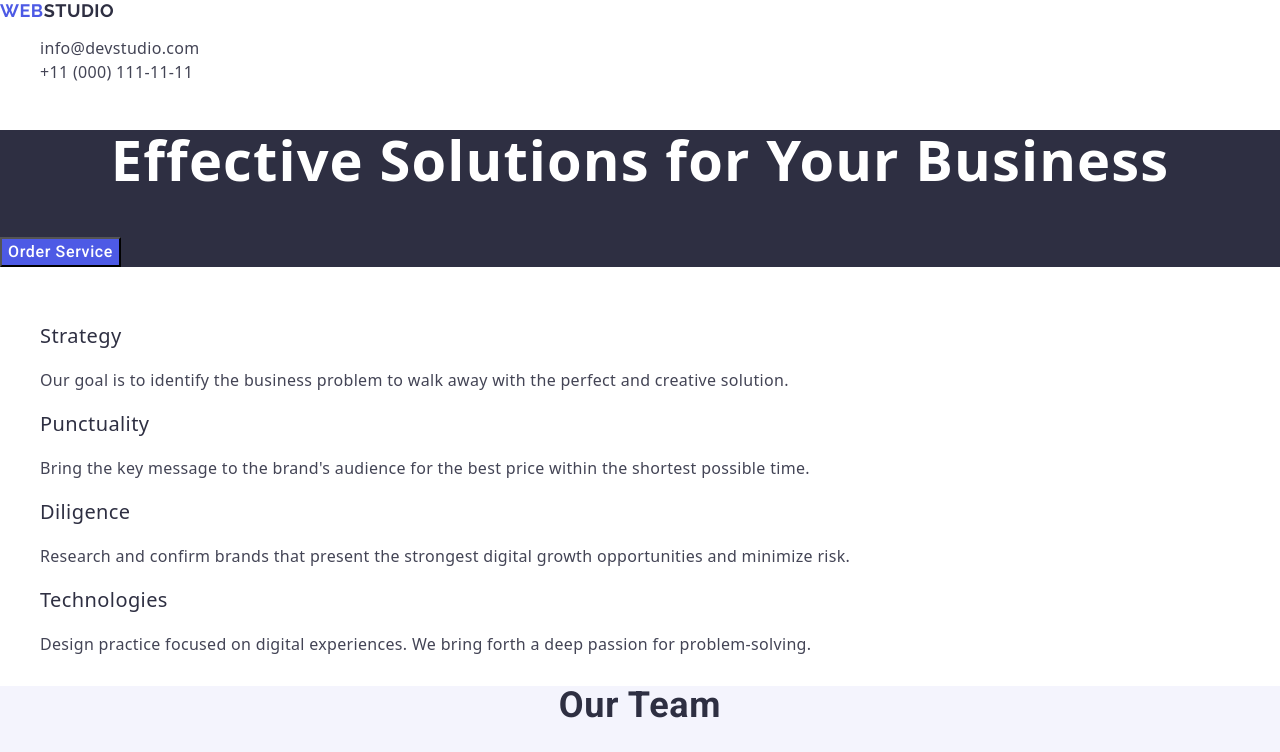
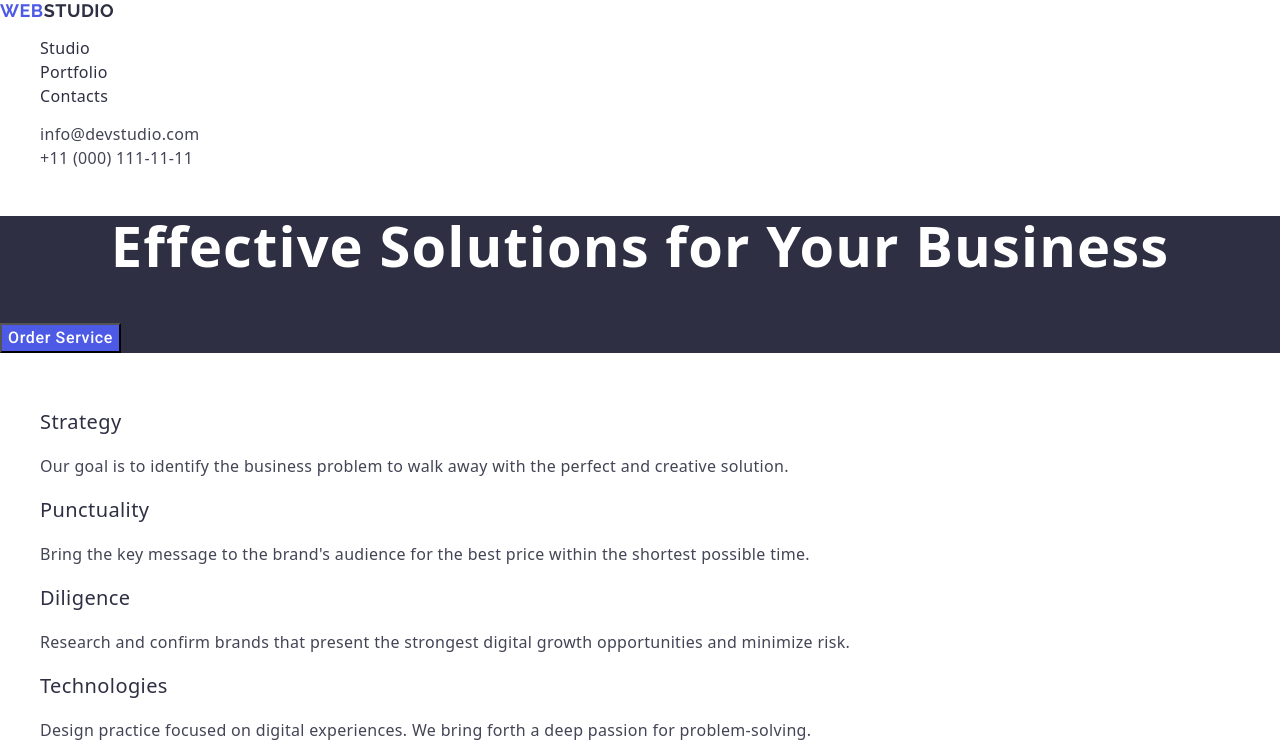
Before and after one commit to vladislav-chihun/goit-markup-hw-02, a plain HTML site: page index.html in a window 1280 px wide. Shown: the top 752 px of the page. Drawn offline with nearby package versions, Linux system fonts and the light colour scheme.

Commit message:
update111

```diff
--- a/index.html
+++ b/index.html
@@ -22,7 +22,11 @@
         <a class="logo" href="./index.html"
           >Web<span class="top-logo">Studio</span></a
         >
-        <ul></ul>
+        <ul>
+          <li><a href="./index.html" class="navlink">Studio</a></li>
+          <li><a href="./index.html" class="navlink">Portfolio</a></li>
+          <li><a href="./index.html" class="navlink">Contacts</a></li>
+        </ul>
       </nav>
       <address class="address">
         <ul>
```
